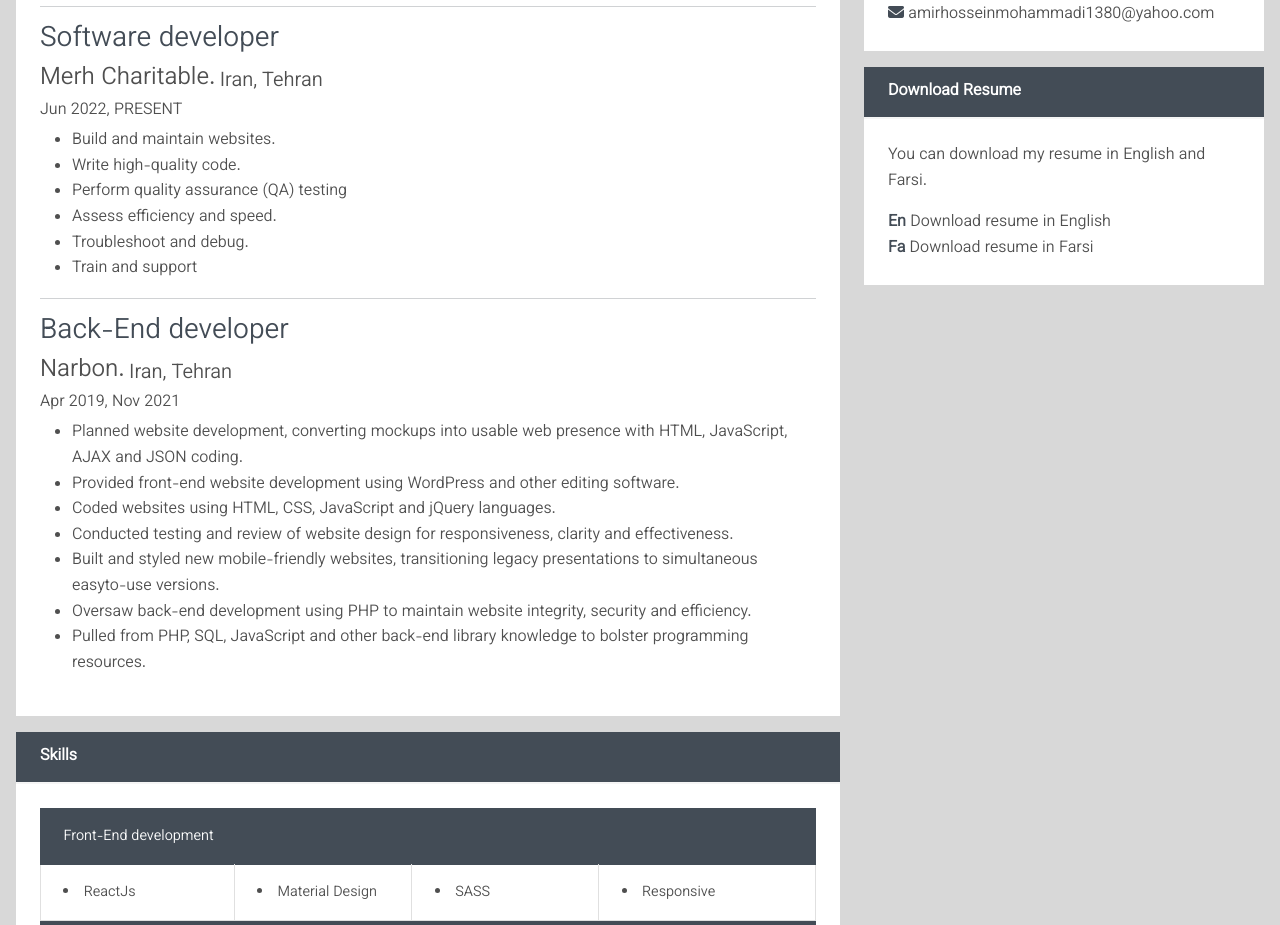
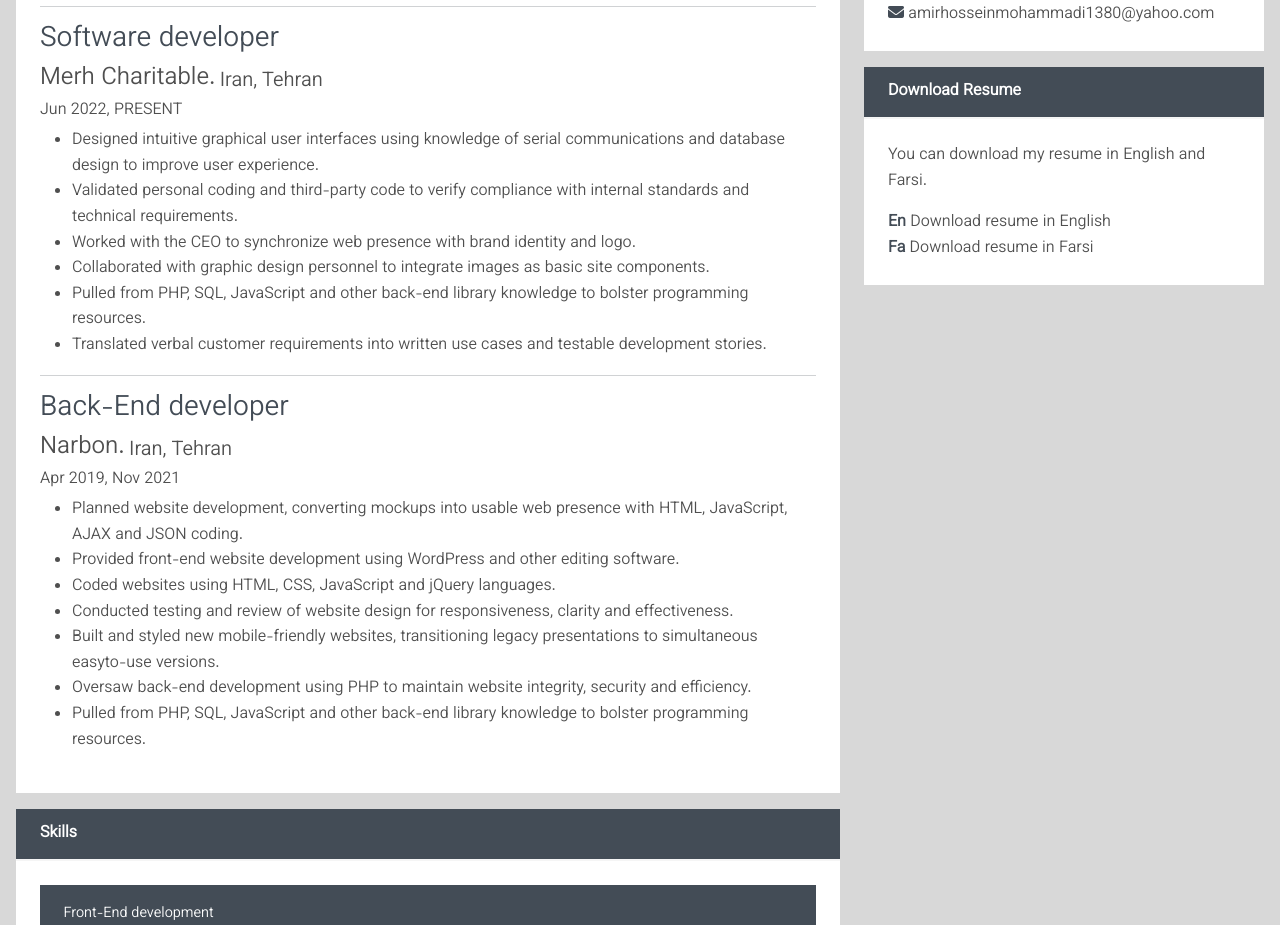
Before and after one commit to BlackIQ/amirhossein.info, a React (Create React App) app: page / in a window 1280 px wide. Shown: the part 960-1885 px from the top of the page. Built offline with nearby package versions, Linux system fonts and the light colour scheme; no server answers; a web font is replaced by a local one.

Commit message:
Update mehr stuff

```diff
--- a/src/components/experience.jsx
+++ b/src/components/experience.jsx
@@ -30,12 +30,12 @@ const Experience = () => {
                     </div>
                     <h6>Jun 2022, PRESENT</h6>
                     <ul>
-                        <li>Build and maintain websites.</li>
-                        <li>Write high-quality code.</li>
-                        <li>Perform quality assurance (QA) testing</li>
-                        <li>Assess efficiency and speed.</li>
-                        <li>Troubleshoot and debug.</li>
-                        <li>Train and support</li>
+                        <li>Designed intuitive graphical user interfaces using knowledge of serial communications and database design to improve user experience.</li>
+                        <li>Validated personal coding and third-party code to verify compliance with internal standards and technical requirements.</li>
+                        <li>Worked with the CEO to synchronize web presence with brand identity and logo.</li>
+                        <li>Collaborated with graphic design personnel to integrate images as basic site components.</li>
+                        <li>Pulled from PHP, SQL, JavaScript and other back-end library knowledge to bolster programming resources.</li>
+                        <li>Translated verbal customer requirements into written use cases and testable development stories.</li>
                     </ul>
                 </div>
                 <hr/>
```
